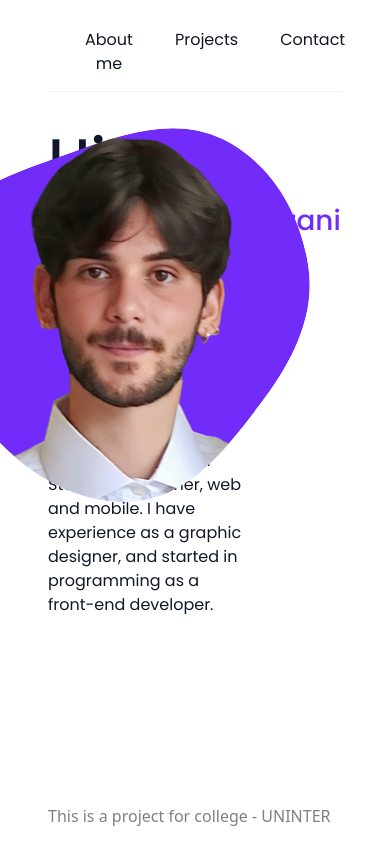
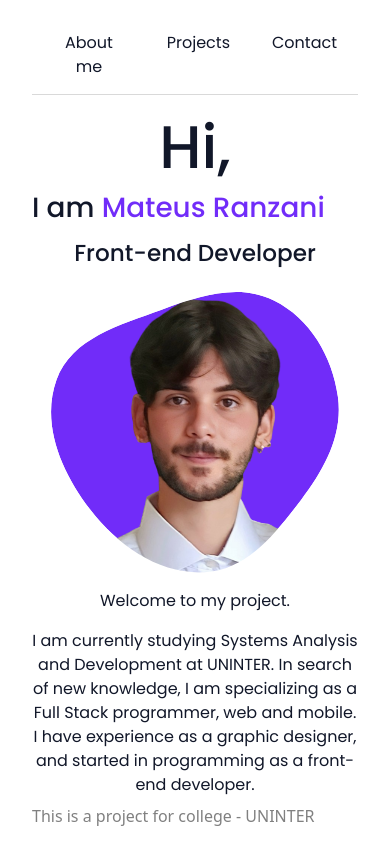
Before and after one commit to MateusRanzani/cv-mateus-ranzani, a website: page index.html in a window 390 px wide. Drawn offline with nearby package versions, Linux system fonts and the light colour scheme.

Commit message:
Update mobile

```diff
--- a/css/aboutMe.css
+++ b/css/aboutMe.css
@@ -1,5 +1,33 @@
 @import url("https://fonts.googleapis.com/css2?family=Lato:wght@300&family=Poppins:ital,wght@0,100;0,200;0,300;0,400;0,500;0,600;0,700;1,100;1,200;1,300;1,400;1,500;1,600;1,700&display=swap");
 
+@media only screen and (max-width: 699px) {
+
+  body {
+    overflow-x: hidden;
+    overflow-y: hidden;
+  }
+
+  header {
+    margin-top: 1rem !important;
+    margin-bottom: 0 !important;
+  }
+
+  p {
+    color: #111729;
+  }
+
+  .buttonsHeader {
+    display: flex;
+    justify-content: center;
+
+    border-bottom: 0.1px solid rgba(128, 128, 128, 0.3);
+  }
+  .resume-text {
+    text-align: center;
+  }
+}
+
+@media only screen and (min-width: 700px) {
   body {
     padding: 3rem 3rem 3rem 3rem;
     overflow-x: hidden;
@@ -42,8 +70,6 @@ a {
     border-radius: 100px;
   }
 
-
-
   .aboutMe-resume::-webkit-scrollbar-track {
     background-color: rgba(224, 224, 224, 0.7);
     border-radius: 100px;
@@ -53,3 +79,4 @@ a {
     box-shadow: inset 2px 2px 5px 0 rgba(113, 44, 249, 0.2);
     border-radius: 100px;
   }
+}
--- a/css/contact.css
+++ b/css/contact.css
@@ -1,5 +1,77 @@
 @import url("https://fonts.googleapis.com/css2?family=Lato:wght@300&family=Poppins:ital,wght@0,100;0,200;0,300;0,400;0,500;0,600;0,700;1,100;1,200;1,300;1,400;1,500;1,600;1,700&display=swap");
 
+@media only screen and (max-width: 699px) {
+  @keyframes lineInserted {
+    0% {
+      height: 2rem;
+    }
+    100% {
+      height: 2.2rem; /* your line height here */
+    }
+  }
+
+  body {
+    overflow-x: hidden;
+    overflow-y: hidden;
+  }
+
+  header {
+    margin-top: 1rem !important;
+    margin-bottom: 0 !important;
+  }
+  p {
+    color: #111729;
+  }
+
+  .text_ {
+    display: flex;
+    justify-content: center;
+    margin-bottom: 2rem;
+  }
+
+  .centralizeMobile {
+    width: 100%;
+    height: 40%;
+    overflow: auto;
+    margin: auto;
+    position: absolute;
+    top: 0; left: 0; bottom: 0; right: 0;
+
+  }
+
+  .container {
+    height: 80vh;
+    position: relative;
+  }
+
+  .contactsLink {
+    width: auto;
+    height: 15rem;
+  }
+
+  .img {
+    box-shadow: rgba(0, 0, 0, 0.1) 0px 4px 12px;
+    width: auto;
+    height: 2rem;
+    border-radius: 1rem;
+  }
+
+  .img:hover {
+    height: 2.2rem;
+    animation-duration: 0.3s;
+    animation-name: lineInserted;
+    transition: height 0.3s;
+  }
+
+  .contactsLink {
+    height: 2.5rem;
+    display: flex;
+    justify-content: center;
+    margin-bottom: 0.5rem;
+  }
+}
+
+@media only screen and (min-width: 700px) {
   @keyframes lineInserted {
     0% {
       height: 2rem;
@@ -48,3 +120,4 @@ p {
     justify-content: center;
     margin-bottom: 0.5rem;
   }
+}
--- a/css/index.css
+++ b/css/index.css
@@ -1,11 +1,87 @@
 @import url("https://fonts.googleapis.com/css2?family=Lato:wght@300&family=Poppins:ital,wght@0,100;0,200;0,300;0,400;0,500;0,600;0,700;1,100;1,200;1,300;1,400;1,500;1,600;1,700&display=swap");
 
+@media only screen and (max-width: 699px) {
+  body {
+    overflow-x: hidden;
+    overflow-y: hidden;
+  }
+
+  header {
+    margin-top: 1rem !important;
+    margin-bottom: 0 !important;
+  }
+
+  p {
+    color: #111729;
+  }
+
+  .buttonsHeader {
+    display: flex;
+    justify-content: center;
+
+    border-bottom: 0.1px solid rgba(128, 128, 128, 0.3);
+  }
+
+  .me-auto {
+    display: none;
+  }
+
+  .title {
+    margin-bottom: 0rem;
+  }
+
+  .textHi {
+    display: flex;
+    justify-content: center;
+    font-size: 60px;
+  }
+
+  .colorName {
+    color: #712cf9;
+  }
+
+  .myName {
+    display: flex;
+    justify-content: center;
+    color: #111729;
+  }
+
+  .subTitle {
+    display: flex;
+    justify-content: center;
+    margin-top: 0rem;
+  }
+
+  .myResume {
+    width: 100%;
+    text-align: center;
+    font-family: "Poppins", sans-serif;
+    font-weight: 400;
+  }
+
+  .home_blob {
+    fill: #712cf9;
+  }
+
+  .imageSvg {
+    margin-top: 1rem;
+    margin-bottom: 1rem;
+    width: 18rem;
+    position: relative;
+    left: 50%;
+    -webkit-transform: translateX(-50%);
+    -ms-transform: translateX(-50%);
+    transform: translateX(-50%);
+  }
+
+}
+
+@media only screen and (min-width: 700px) {
   body {
     padding: 3rem 3rem 3rem 3rem;
     overflow-x: hidden;
     overflow-y: hidden;
   }
-
 
   p {
     color: #111729;
@@ -48,3 +124,4 @@ p {
     top: 8rem;
     position: absolute;
   }
+}
--- a/index.html
+++ b/index.html
@@ -58,19 +58,10 @@
             <h3 class="subTitle">Front-end Developer</h3>
           </div>
 
-          <div class="myResume">
-            <p>Welcome to my project.</p>
-            <p>
-              I am currently studying Systems Analysis and Development at
-              UNINTER. In search of new knowledge, I am specializing as a Full
-              Stack programmer, web and mobile. I have experience as a graphic
-              designer, and started in programming as a front-end developer.
-            </p>
-          </div>
-        </div>
+          <svg
 
-        <svg
           class="imageSvg"
+
           viewBox="0 0 479 467"
           xmlns="http://www.w3.org/2000/svg"
           xmlns:xlink="http://www.w3.org/1999/xlink"
@@ -88,6 +79,18 @@
             <image class="my-img" x="0" y="0" href="/img/myPng.png.png" />
           </g>
         </svg>
+
+          <div class="myResume">
+            <p>Welcome to my project.</p>
+            <p>
+              I am currently studying Systems Analysis and Development at
+              UNINTER. In search of new knowledge, I am specializing as a Full
+              Stack programmer, web and mobile. I have experience as a graphic
+              designer, and started in programming as a front-end developer.
+            </p>
+          </div>
+        </div>
+
       </div>
     </body>
 
```
Also changed, not shown: pages/aboutMe.html (+2 -1 lines), pages/contact.html (+4 -2 lines), pages/projects.html (+27 -0 lines). Lines whose indentation alone changed are shown as unchanged.
